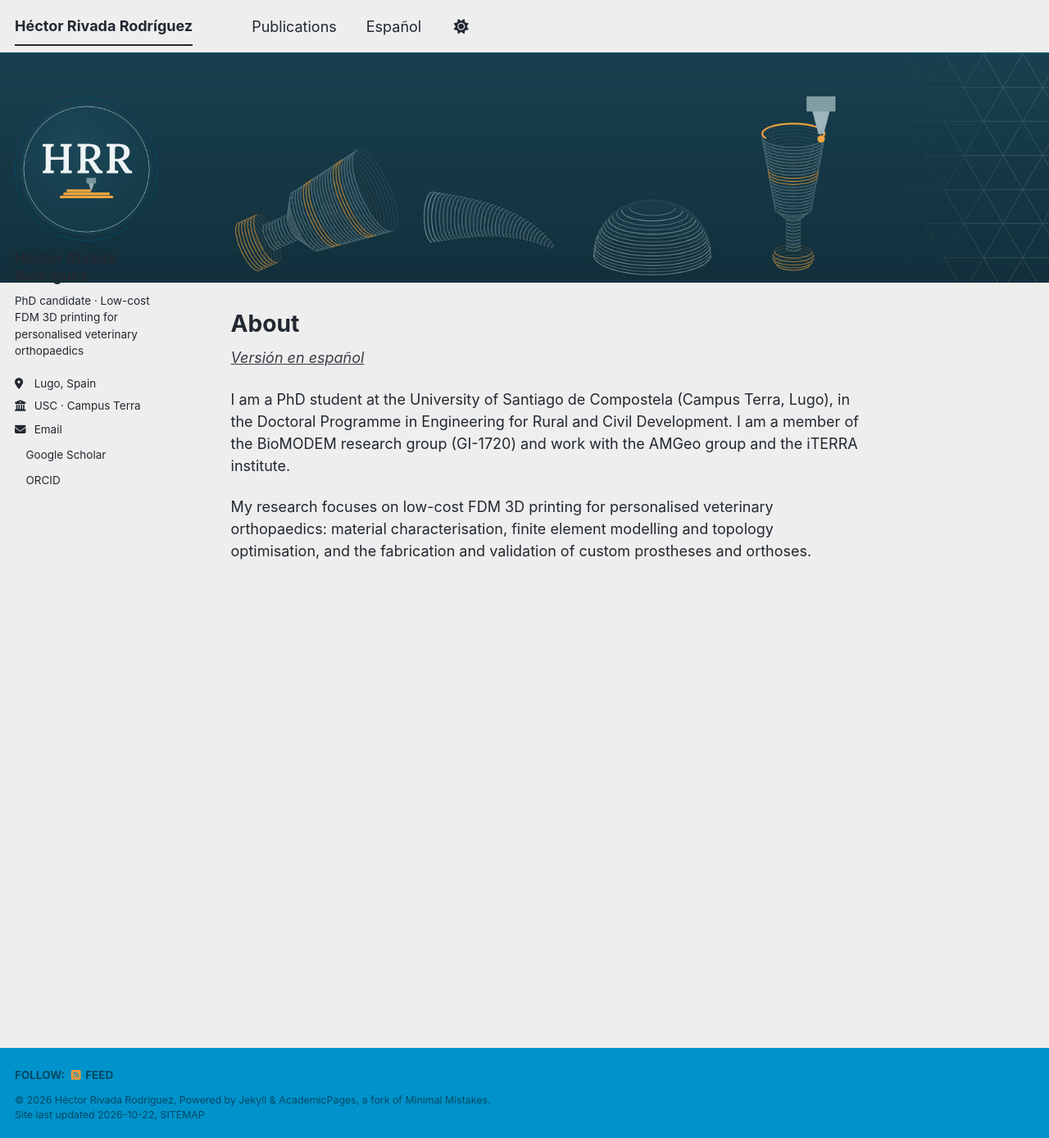
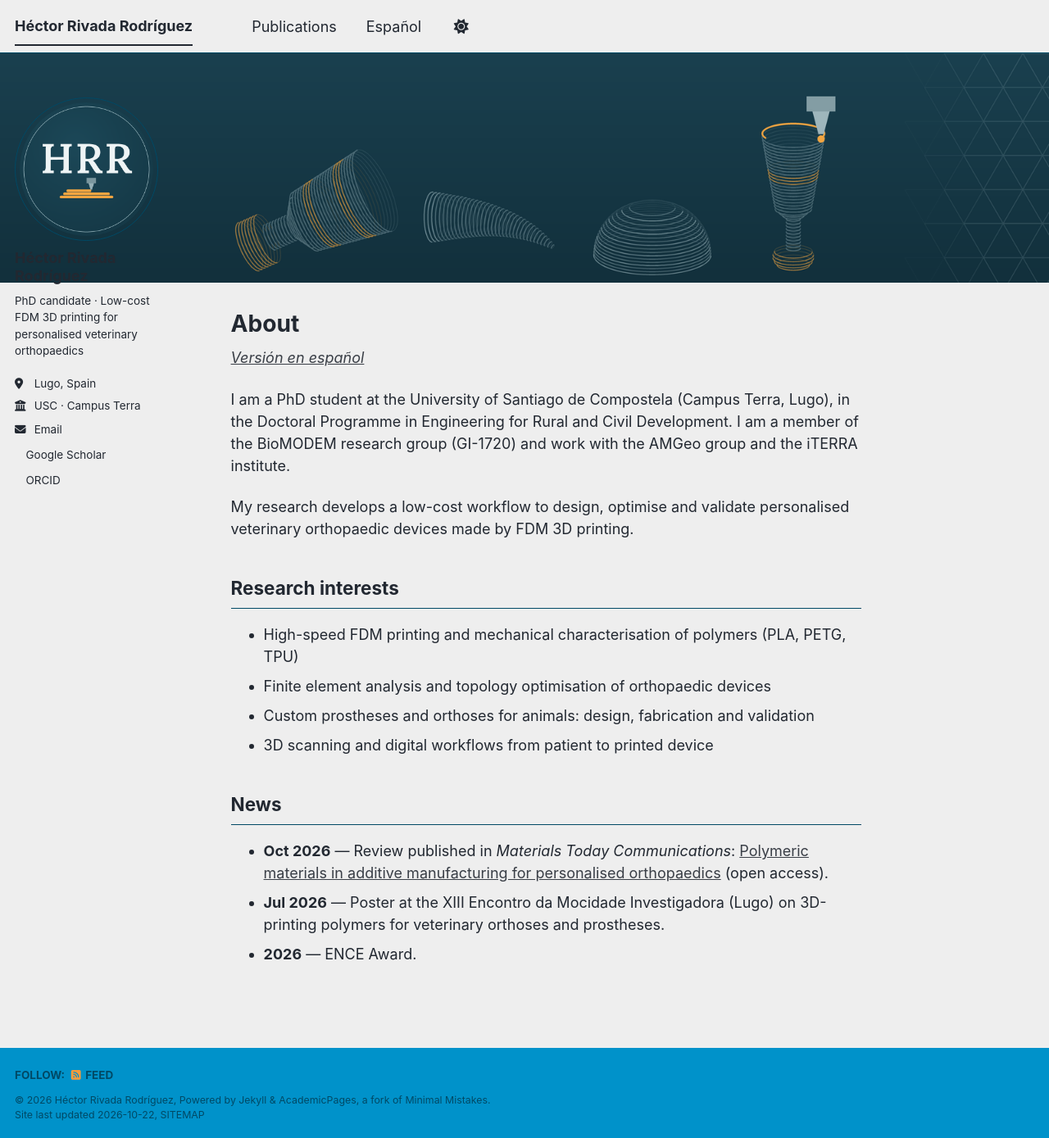
Before and after one commit to Hrivada/hrivada.github.io, a Jekyll site: the page built from _pages/about.md, in a window 1280 px wide and 1389 px high. Shown: the whole window at 82% size. Built offline with Jekyll 4.4.1, drawn with Linux system fonts in a browser that asks for light colours; a style sheet for code colours, icons or effects is not loaded.

Commit message:
Update about.md

```diff
--- a/_pages/about.md
+++ b/_pages/about.md
@@ -13,4 +13,17 @@ redirect_from:
 
 I am a PhD student at the University of Santiago de Compostela (Campus Terra, Lugo), in the Doctoral Programme in Engineering for Rural and Civil Development. I am a member of the BioMODEM research group (GI-1720) and work with the AMGeo group and the iTERRA institute.
 
-My research focuses on low-cost FDM 3D printing for personalised veterinary orthopaedics: material characterisation, finite element modelling and topology optimisation, and the fabrication and validation of custom prostheses and orthoses.
+My research develops a low-cost workflow to design, optimise and validate personalised veterinary orthopaedic devices made by FDM 3D printing.
+
+## Research interests
+
+- High-speed FDM printing and mechanical characterisation of polymers (PLA, PETG, TPU)
+- Finite element analysis and topology optimisation of orthopaedic devices
+- Custom prostheses and orthoses for animals: design, fabrication and validation
+- 3D scanning and digital workflows from patient to printed device
+
+## News
+
+- **Oct 2026** — Review published in *Materials Today Communications*: [Polymeric materials in additive manufacturing for personalised orthopaedics](https://doi.org/10.1016/j.mtcomm.2026.116294) (open access).
+- **Jul 2026** — Poster at the XIII Encontro da Mocidade Investigadora (Lugo) on 3D-printing polymers for veterinary orthoses and prostheses.
+- **2026** — ENCE Award.
```
